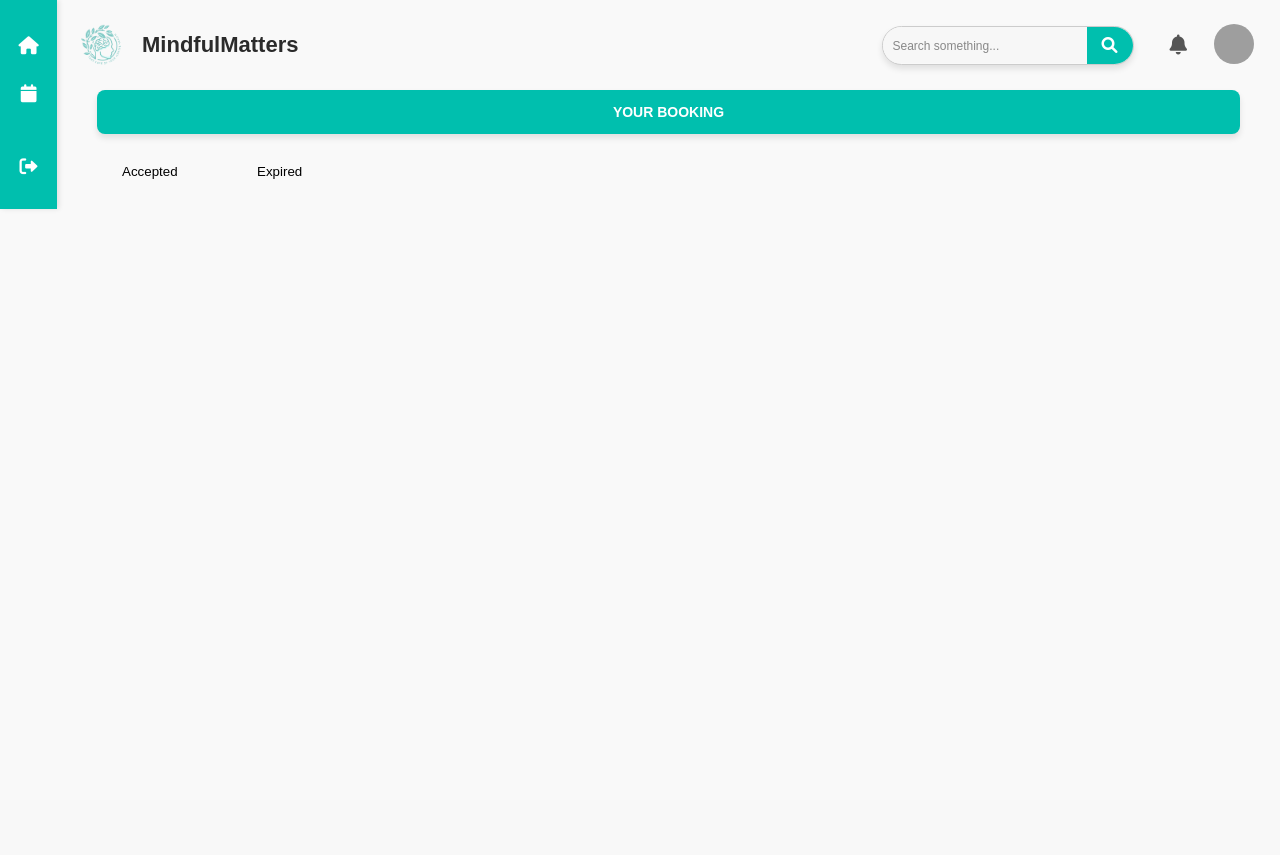
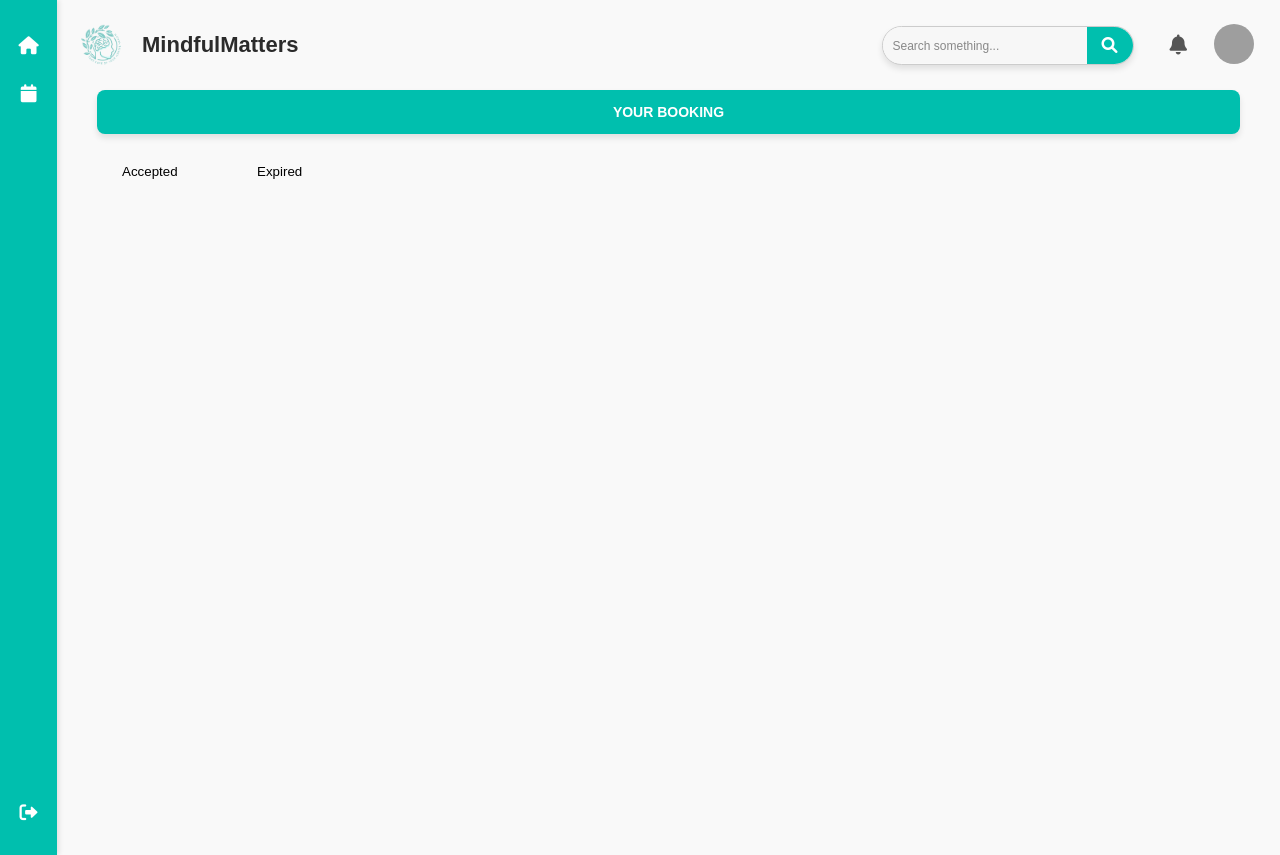
Before and after one commit to absrdprogrammer/mental-health-tracker-web, a CodeIgniter app: the page made by application/views/user/booking.php in a window 1280 px wide. Before the commit the page ends 209 px from the top, so only its background shows below. Run offline with CodeIgniter, Linux system fonts and the light colour scheme; a user stored in the database is signed in; data that the repository does not hold is empty; grey boxes are pictures that could not be loaded.

Commit message:
update main

```diff
--- a/assets/css/main.css
+++ b/assets/css/main.css
@@ -27,7 +27,7 @@ body {
 /*sidebar booking */
 .sidebar-booking {
 	width: 17px;
-	height: 100;
+	height: 100vh;
 	background: #00bfae;
 	padding: 20px;
 	padding-top: 35px;
```
